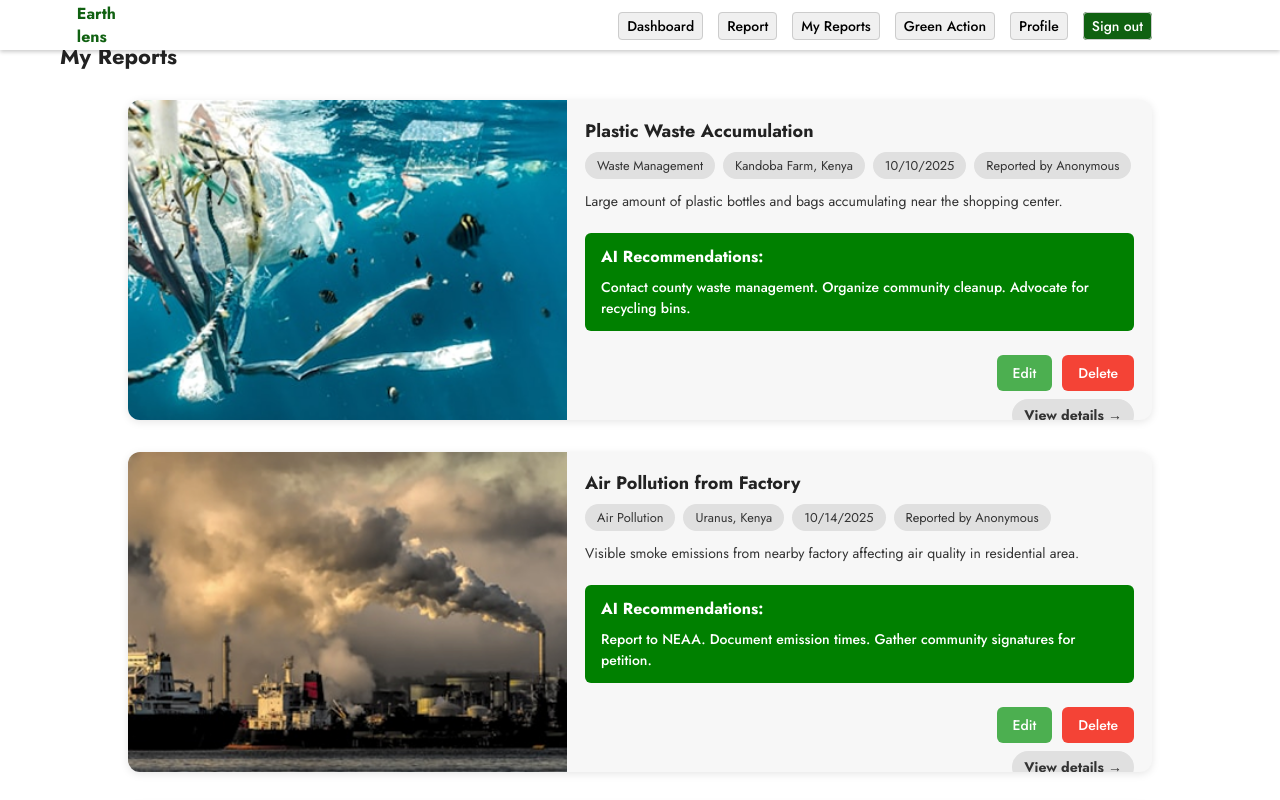
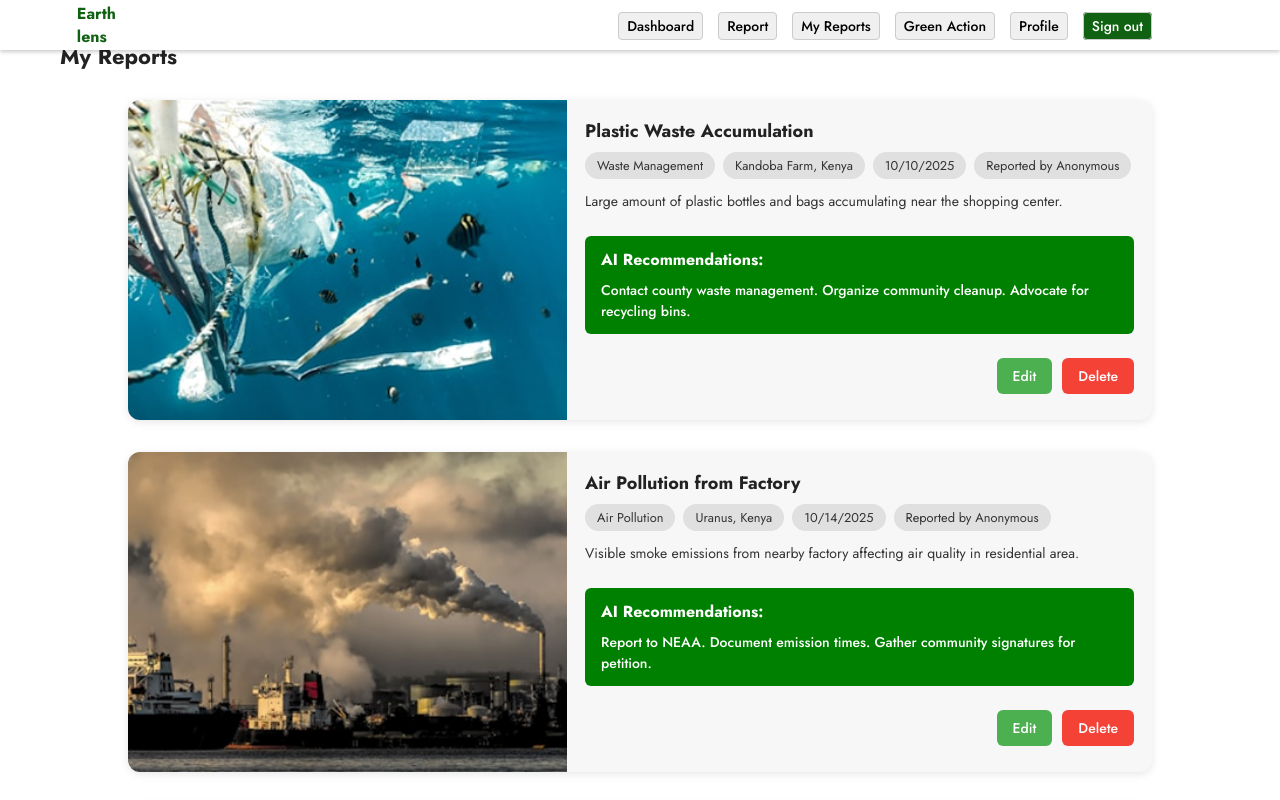
Before and after one commit to art-Mohal-ab/EarthLens, a React (Vite) app in the folder Client/: page /my-reports in a window 1280 px wide. Shown: the top 800 px of the page. Built offline with nearby package versions, Linux system fonts and the light colour scheme.

Commit message:
Remove 'View details →' button from My Reports page cards

```diff
--- a/Client/src/components/MyReportList.jsx
+++ b/Client/src/components/MyReportList.jsx
@@ -40,9 +40,6 @@
                 <button className="delete-btn" onClick={() => onDeleteReport(report.id)}>Delete</button>
               </div>
             )}
-            <div className="action-buttons">
-              <button className="details-btn" onClick={() => onViewDetails(report.id)}>View details →</button>
-            </div>
           </div>
         </article>
       ))}
```
